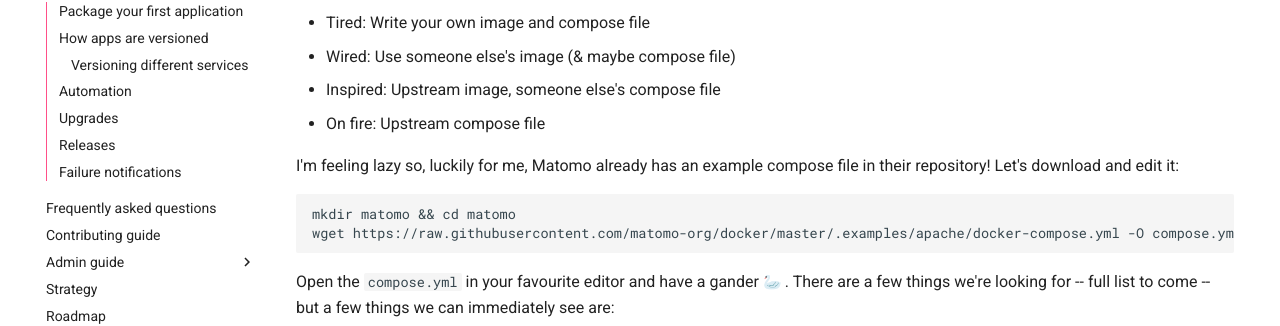
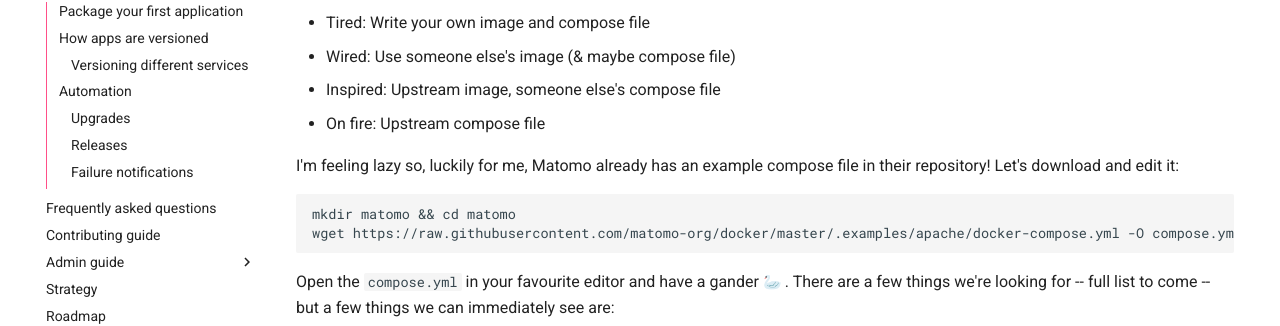
Before and after one commit to mayel/docs.coopcloud.tech, an MkDocs documentation site: the page built from docs/packager-guide.md, in a window 1280 px wide. Shown: the part 262-588 px from the top of the page. Built offline with MkDocs 1.6.1 and Material for MkDocs 9.7.7, drawn with Linux system fonts in a browser that asks for light colours; emoji names are drawn with the system emoji font.

Commit message:
Fix headers

````diff
--- a/docs/packager-guide.md
+++ b/docs/packager-guide.md
@@ -99,11 +99,11 @@
 
 ## Automation
 
-## Upgrades
+### Upgrades
 
 See [autonomic-cooperative/renovate-bot](https://git.autonomic.zone/autonomic-cooperative/renovate-bot).
 
-## Releases
+### Releases
 
 ```
 ---
@@ -121,7 +121,7 @@
     - tag
 ```
 
-## Failure notifications
+### Failure notifications
 
 ```yaml
   - name: notify coopcloud-dev on failure
````
